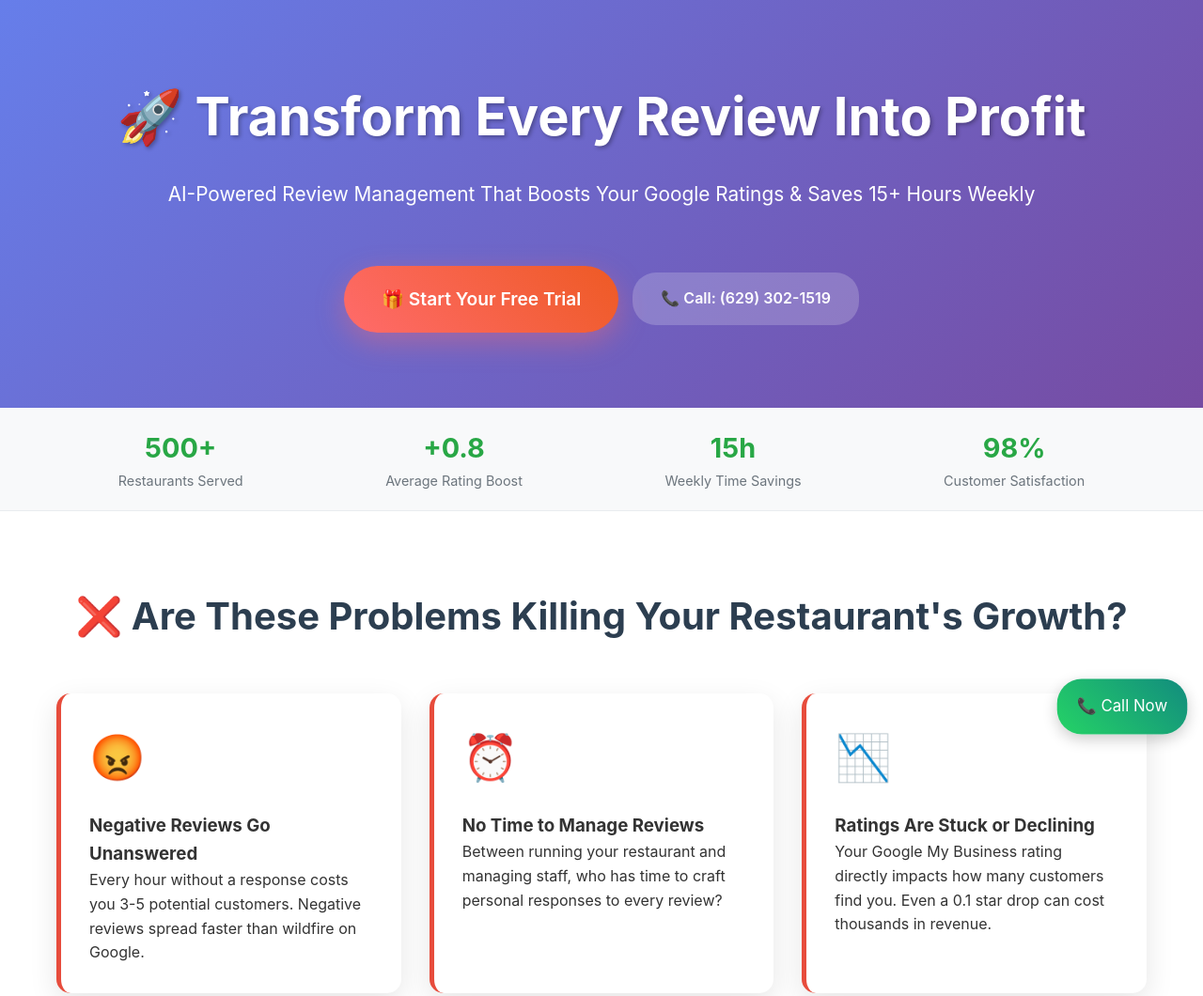
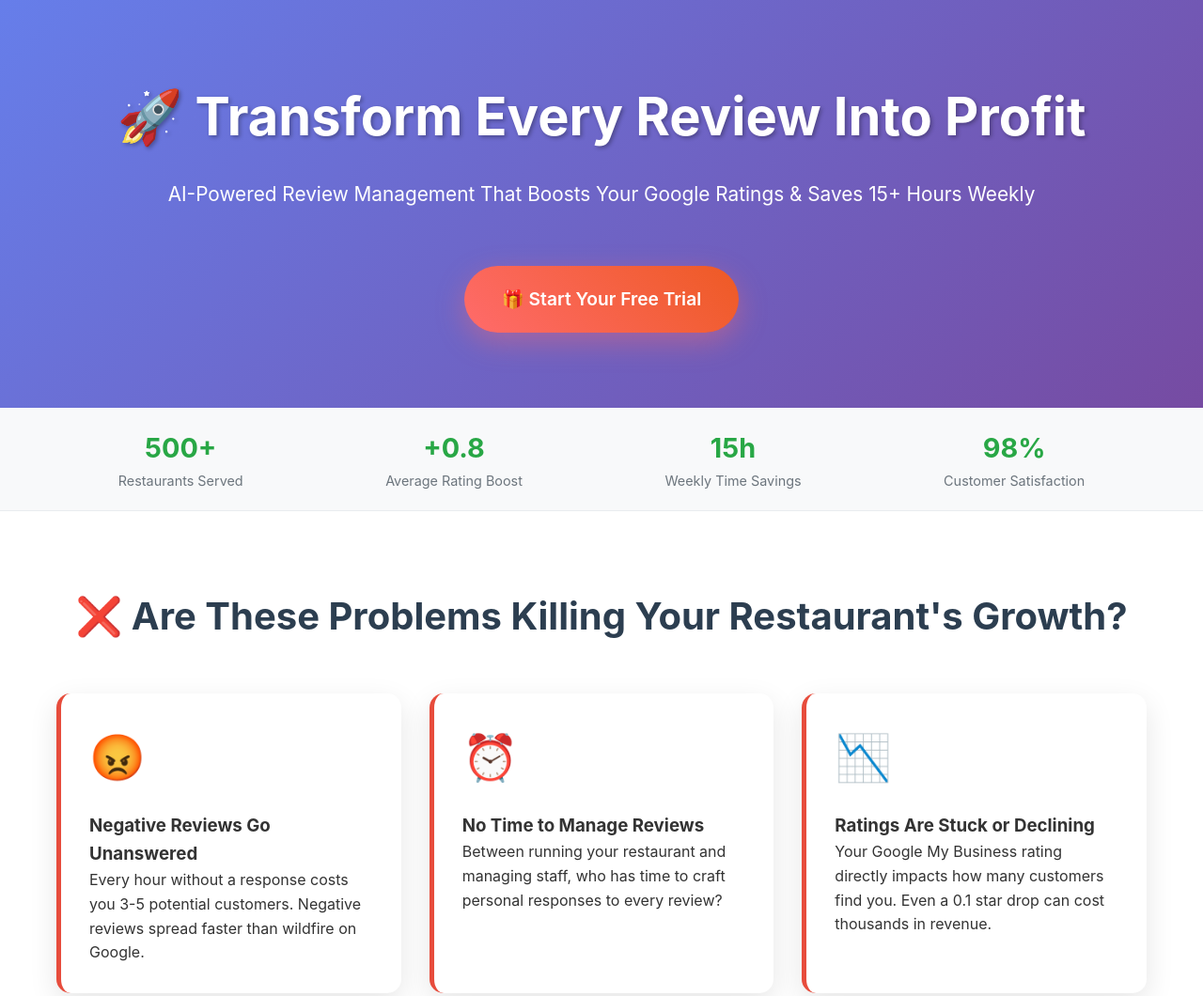
Before and after one commit to RileyRed715/review-automation, a plain HTML site: page index.html in a window 1280 px wide. Shown: the top 1060 px of the page at 94% size. Drawn offline with Linux system fonts and the light colour scheme.

Commit message:
Update index.html

```diff
--- a/index.html
+++ b/index.html
@@ -26,7 +26,6 @@
         "name": "Restaurant Review Automation",
         "description": "AI-powered restaurant review management and automation service",
         "url": "https://your-domain.com",
-        "telephone": "+1-629-302-1519",
         "address": {
             "@type": "PostalAddress",
             "addressCountry": "US"
@@ -140,22 +139,6 @@
         .cta-button:hover {
             transform: translateY(-3px);
             box-shadow: 0 15px 40px rgba(255, 107, 107, 0.6);
-        }
-
-        .phone-cta {
-            background: rgba(255,255,255,0.2);
-            color: white;
-            padding: 15px 30px;
-            border-radius: 25px;
-            text-decoration: none;
-            font-weight: 600;
-            backdrop-filter: blur(10px);
-            transition: all 0.3s ease;
-        }
-
-        .phone-cta:hover {
-            background: rgba(255,255,255,0.3);
-            transform: translateY(-2px);
         }
 
         /* Trust Indicators */
@@ -677,31 +660,6 @@
             }
         }
 
-        /* Floating Contact Button */
-        .floating-contact {
-            position: fixed;
-            bottom: 20px;
-            right: 20px;
-            background: linear-gradient(45deg, #25d366, #128c7e);
-            color: white;
-            padding: 15px 20px;
-            border-radius: 25px;
-            text-decoration: none;
-            box-shadow: 0 5px 15px rgba(0,0,0,0.2);
-            z-index: 1000;
-            animation: pulse 2s infinite;
-        }
-
-        @keyframes pulse {
-            0% { transform: scale(1); }
-            50% { transform: scale(1.05); }
-            100% { transform: scale(1); }
-        }
-
-        .floating-contact:hover {
-            transform: translateY(-2px);
-        }
-
         /* Loading States */
         .loading {
             display: none;
@@ -790,9 +748,6 @@
                 <div class="hero-cta">
                     <a href="#pricing" class="cta-button">
                         🎁 Start Your Free Trial
-                    </a>
-                    <a href="tel:+16293021519" class="phone-cta">
-                        📞 Call: (629) 302-1519
                     </a>
                 </div>
             </div>
@@ -903,7 +858,7 @@
                                 <p class="review-text">"Food was cold and service was slow."</p>
                                 <div class="ai-response">
                                     <div class="ai-badge">🤖 AI Response (22 seconds)</div>
-                                    <p>"We sincerely apologize for your experience. Please contact us at (629) 302-1519 so we can make this right immediately."</p>
+                                    <p>"We sincerely apologize for your experience. Please contact us so we can make this right immediately."</p>
                                 </div>
                             </div>
                         </div>
@@ -1041,11 +996,6 @@
                 </div>
 
                 <div class="form-group">
-                    <label>Phone</label>
-                    <input type="tel" name="phone" required>
-                </div>
-
-                <div class="form-group">
                     <label>City</label>
                     <input type="text" name="city" required>
                 </div>
@@ -1069,7 +1019,6 @@
 
             <div class="cta-buttons">
                 <a href="#pricing" class="cta-button">Start Free Trial</a>
-                <a href="tel:+16293021519" class="phone-cta">Speak With Our Team</a>
             </div>
         </div>
     </section>
@@ -1104,9 +1053,6 @@
             </div>
         </div>
     </footer>
-
-    <!-- Floating Contact Button -->
-    <a href="tel:+16293021519" class="floating-contact">📞 Call Now</a>
 
     <!-- Loading Spinner -->
     <div class="loading">
```
